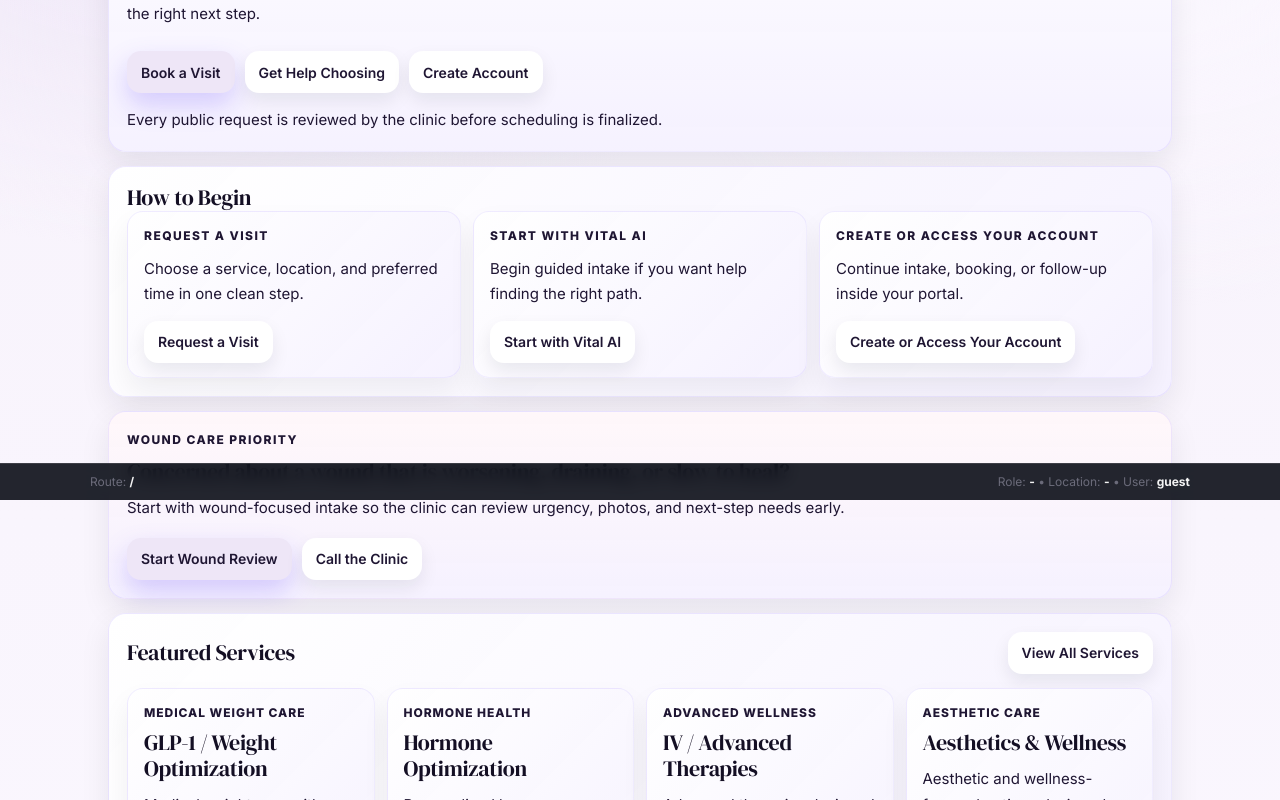
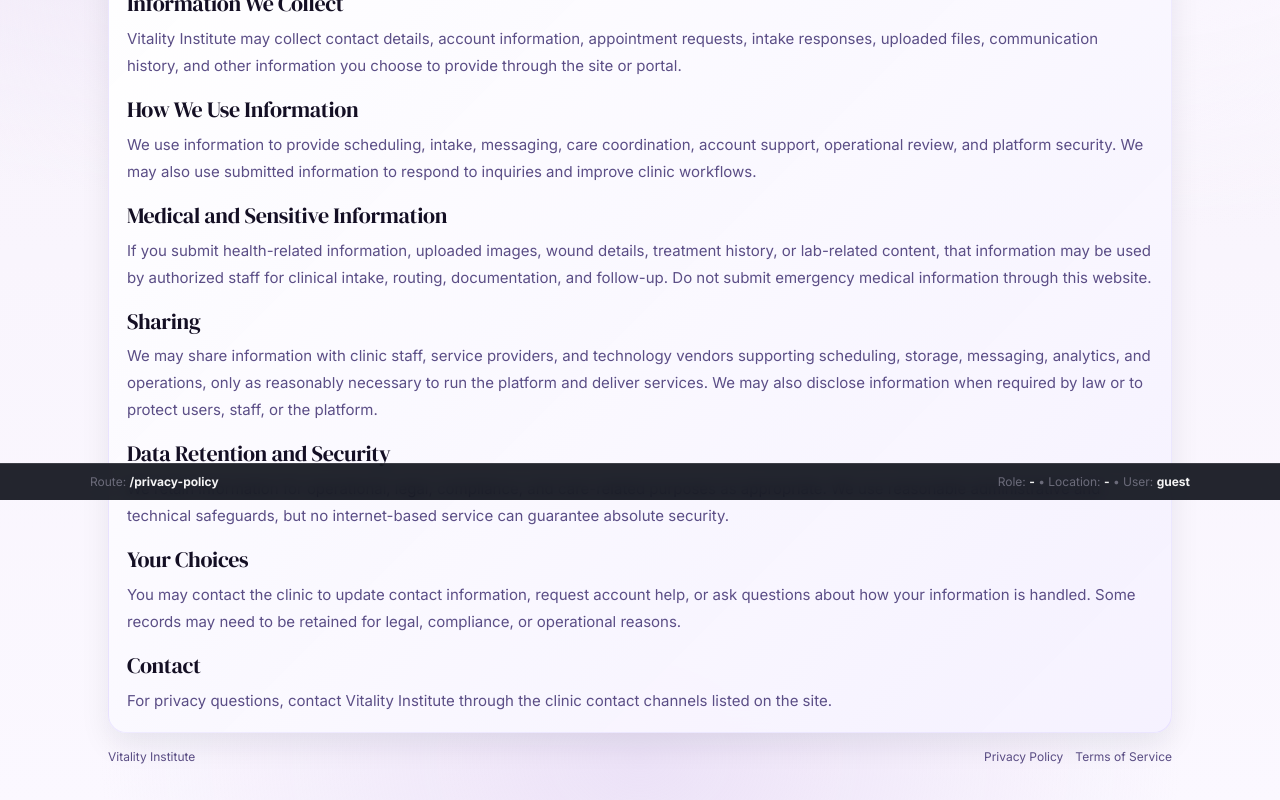
Before and after one commit to MedFlowUSA/vitality-institute-app, a React (Vite) app: page /privacy-policy in a window 1280 px wide. Before the commit this address led to /. Shown: the part 300-1100 px from the top of the page. Built offline with nearby package versions, Linux system fonts and the light colour scheme; no server answers.

Commit message:
God First

```diff
--- a/src/App.tsx
+++ b/src/App.tsx
@@ -16,6 +16,8 @@ const PublicServiceDetail = lazy(() => import("./pages/PublicServiceDetail"));
 const PublicContact = lazy(() => import("./pages/PublicContact"));
 const PublicBook = lazy(() => import("./pages/PublicBook"));
 const PublicVitalAiLite = lazy(() => import("./pages/PublicVitalAiLite"));
+const PrivacyPolicy = lazy(() => import("./pages/PrivacyPolicy"));
+const TermsOfService = lazy(() => import("./pages/TermsOfService"));
 
 const PatientAuth = lazy(() => import("./pages/PatientAuth"));
 const PatientHome = lazy(() => import("./pages/PatientHome"));
@@ -354,6 +356,8 @@ export default function App() {
             <Route path="/contact" element={<PublicContact />} />
             <Route path="/book" element={<PublicBook />} />
             <Route path="/vital-ai" element={<PublicVitalAiLite />} />
+            <Route path="/privacy-policy" element={<PrivacyPolicy />} />
+            <Route path="/terms-of-service" element={<TermsOfService />} />
             <Route path="/start" element={<LegacyPathRedirect to="/vital-ai" />} />
             <Route path="/auth/callback" element={<AuthCallback />} />
             <Route path="/login" element={<Login />} />
--- a/src/components/public/PublicSiteLayout.tsx
+++ b/src/components/public/PublicSiteLayout.tsx
@@ -90,6 +90,22 @@ export default function PublicSiteLayout({ title, subtitle, children, rightActio
 
         <div className="space" />
         {children}
+
+        <div className="space" />
+
+        <div className="row" style={{ justifyContent: "space-between", gap: 12, flexWrap: "wrap", paddingBottom: 20 }}>
+          <div className="muted" style={{ fontSize: 12 }}>
+            Vitality Institute
+          </div>
+          <div className="row" style={{ gap: 12, flexWrap: "wrap" }}>
+            <Link to="/privacy-policy" className="muted" style={{ fontSize: 12, textDecoration: "none" }}>
+              Privacy Policy
+            </Link>
+            <Link to="/terms-of-service" className="muted" style={{ fontSize: 12, textDecoration: "none" }}>
+              Terms of Service
+            </Link>
+          </div>
+        </div>
       </div>
     </div>
   );
--- /dev/null
+++ b/src/pages/PrivacyPolicy.tsx
@@ -0,0 +1,80 @@
+import PublicSiteLayout from "../components/public/PublicSiteLayout";
+
+export default function PrivacyPolicy() {
+  return (
+    <PublicSiteLayout
+      title="Privacy Policy"
+      subtitle="How Vitality Institute collects, uses, stores, and protects personal information."
+    >
+      <div className="card card-pad">
+        <div className="h2">Privacy Policy</div>
+        <div className="muted" style={{ marginTop: 8, lineHeight: 1.75 }}>
+          Effective date: March 25, 2026
+        </div>
+
+        <div className="space" />
+
+        <div style={{ display: "grid", gap: 18, lineHeight: 1.8 }}>
+          <section>
+            <div className="h2">Information We Collect</div>
+            <div className="muted" style={{ marginTop: 8 }}>
+              Vitality Institute may collect contact details, account information, appointment requests, intake responses,
+              uploaded files, communication history, and other information you choose to provide through the site or portal.
+            </div>
+          </section>
+
+          <section>
+            <div className="h2">How We Use Information</div>
+            <div className="muted" style={{ marginTop: 8 }}>
+              We use information to provide scheduling, intake, messaging, care coordination, account support, operational
+              review, and platform security. We may also use submitted information to respond to inquiries and improve clinic
+              workflows.
+            </div>
+          </section>
+
+          <section>
+            <div className="h2">Medical and Sensitive Information</div>
+            <div className="muted" style={{ marginTop: 8 }}>
+              If you submit health-related information, uploaded images, wound details, treatment history, or lab-related
+              content, that information may be used by authorized staff for clinical intake, routing, documentation, and
+              follow-up. Do not submit emergency medical information through this website.
+            </div>
+          </section>
+
+          <section>
+            <div className="h2">Sharing</div>
+            <div className="muted" style={{ marginTop: 8 }}>
+              We may share information with clinic staff, service providers, and technology vendors supporting scheduling,
+              storage, messaging, analytics, and operations, only as reasonably necessary to run the platform and deliver
+              services. We may also disclose information when required by law or to protect users, staff, or the platform.
+            </div>
+          </section>
+
+          <section>
+            <div className="h2">Data Retention and Security</div>
+            <div className="muted" style={{ marginTop: 8 }}>
+              We retain information for operational, legal, compliance, and care-related purposes as appropriate. We use
+              reasonable administrative and technical safeguards, but no internet-based service can guarantee absolute
+              security.
+            </div>
+          </section>
+
+          <section>
+            <div className="h2">Your Choices</div>
+            <div className="muted" style={{ marginTop: 8 }}>
+              You may contact the clinic to update contact information, request account help, or ask questions about how your
+              information is handled. Some records may need to be retained for legal, compliance, or operational reasons.
+            </div>
+          </section>
+
+          <section>
+            <div className="h2">Contact</div>
+            <div className="muted" style={{ marginTop: 8 }}>
+              For privacy questions, contact Vitality Institute through the clinic contact channels listed on the site.
+            </div>
+          </section>
+        </div>
+      </div>
+    </PublicSiteLayout>
+  );
+}
--- /dev/null
+++ b/src/pages/TermsOfService.tsx
@@ -0,0 +1,87 @@
+import PublicSiteLayout from "../components/public/PublicSiteLayout";
+
+export default function TermsOfService() {
+  return (
+    <PublicSiteLayout
+      title="Terms of Service"
+      subtitle="Terms governing access to the Vitality Institute website, portal, and related services."
+    >
+      <div className="card card-pad">
+        <div className="h2">Terms of Service</div>
+        <div className="muted" style={{ marginTop: 8, lineHeight: 1.75 }}>
+          Effective date: March 25, 2026
+        </div>
+
+        <div className="space" />
+
+        <div style={{ display: "grid", gap: 18, lineHeight: 1.8 }}>
+          <section>
+            <div className="h2">Use of the Platform</div>
+            <div className="muted" style={{ marginTop: 8 }}>
+              By using the Vitality Institute website or portal, you agree to use the platform only for lawful purposes,
+              accurate submissions, appointment-related actions, communication with the clinic, and authorized account access.
+            </div>
+          </section>
+
+          <section>
+            <div className="h2">No Emergency Services</div>
+            <div className="muted" style={{ marginTop: 8 }}>
+              This platform is not intended for medical emergencies. If you are experiencing an emergency, call 911 or seek
+              immediate emergency care.
+            </div>
+          </section>
+
+          <section>
+            <div className="h2">Account Responsibility</div>
+            <div className="muted" style={{ marginTop: 8 }}>
+              You are responsible for maintaining the confidentiality of your login credentials and for activity performed
+              under your account. Notify the clinic promptly if you believe your account has been accessed without
+              authorization.
+            </div>
+          </section>
+
+          <section>
+            <div className="h2">Submitted Content</div>
+            <div className="muted" style={{ marginTop: 8 }}>
+              You are responsible for the accuracy of information, files, and messages you submit. By uploading or sending
+              content, you authorize Vitality Institute to use that content as needed for scheduling, intake, care delivery,
+              documentation, support, and platform administration.
+            </div>
+          </section>
+
+          <section>
+            <div className="h2">Availability and Changes</div>
+            <div className="muted" style={{ marginTop: 8 }}>
+              We may update, suspend, or change features, workflows, or content at any time. We do not guarantee uninterrupted
+              platform availability.
+            </div>
+          </section>
+
+          <section>
+            <div className="h2">Acceptable Use</div>
+            <div className="muted" style={{ marginTop: 8 }}>
+              You may not misuse the platform, interfere with security, submit harmful code, attempt unauthorized access, or
+              use the service in a way that disrupts staff, patients, or operations.
+            </div>
+          </section>
+
+          <section>
+            <div className="h2">Disclaimers</div>
+            <div className="muted" style={{ marginTop: 8 }}>
+              Website and portal content is provided for general informational and operational purposes and does not replace
+              direct professional medical advice, diagnosis, or treatment.
+            </div>
+          </section>
+
+          <section>
+            <div className="h2">Contact</div>
+            <div className="muted" style={{ marginTop: 8 }}>
+              Questions about these terms can be directed to Vitality Institute using the contact information listed on the
+              site.
+            </div>
+          </section>
+        </div>
+      </div>
+    </PublicSiteLayout>
+  );
+}
```
